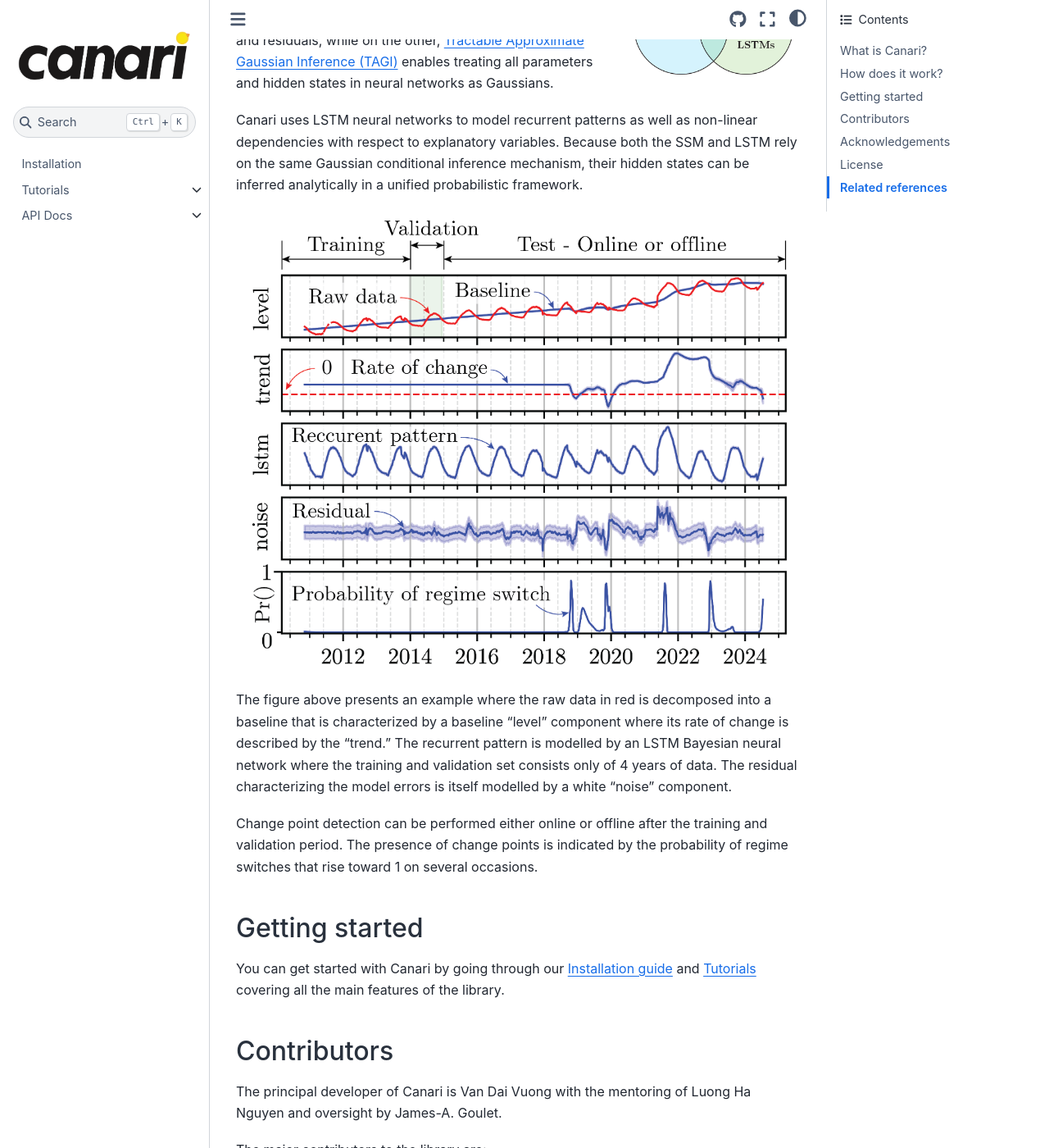
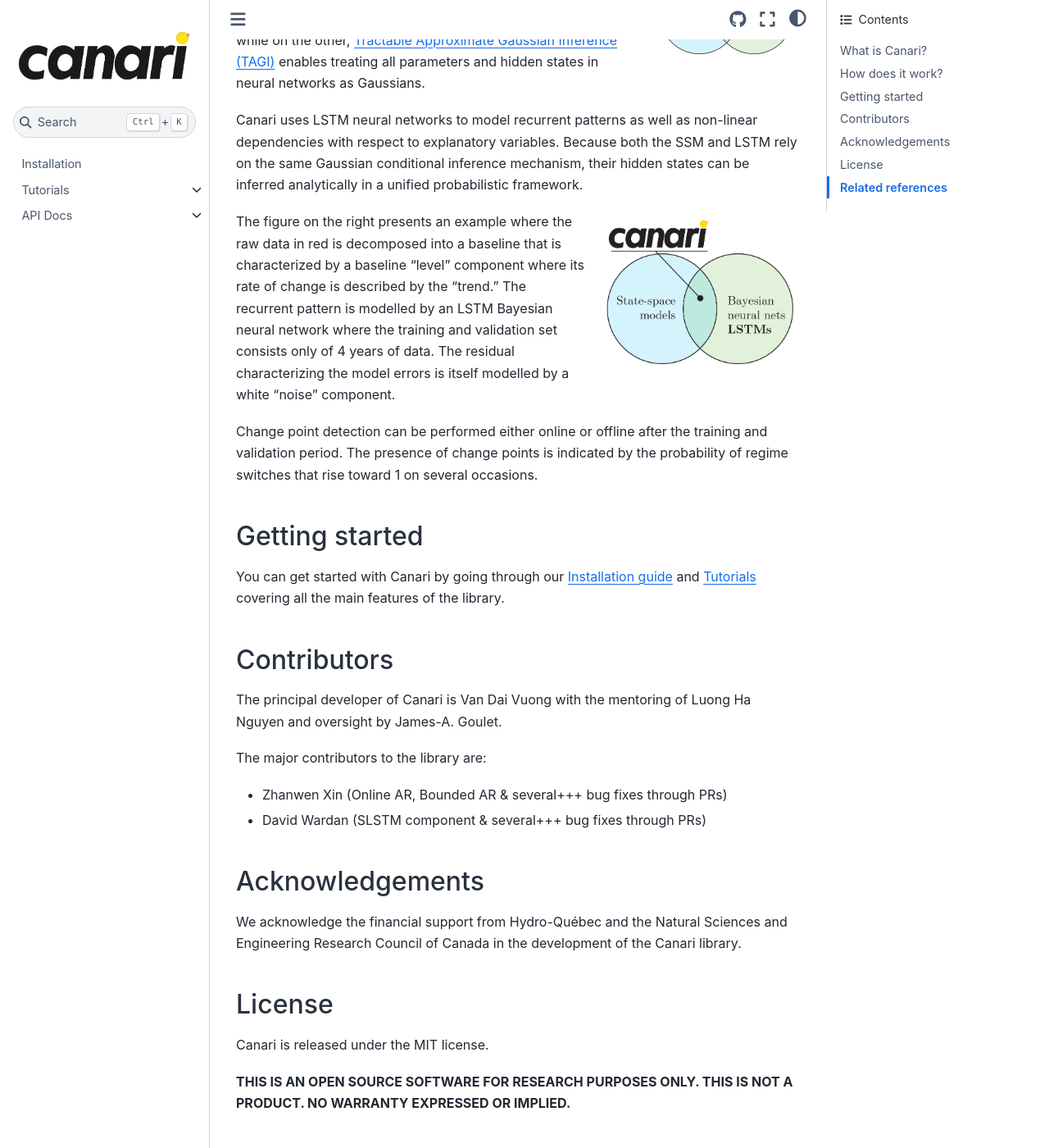
Before and after one commit to van-dai-vuong/canari, a Sphinx documentation site: the page built from docs/index.rst, in a window 1280 px wide and 1400 px high, scrolled down 763 px. Shown: the whole window at 82% size. Built offline with Sphinx 7.4.7 and the Sphinx Book theme 1.1.4, drawn with Linux system fonts in a browser that asks for light colours.

Commit message:
Update index.rst

```diff
--- a/docs/index.rst
+++ b/docs/index.rst
@@ -23,7 +23,7 @@
 -----------------
 
 .. figure:: _static/Canari_SSM_LSTM.png
-   :scale: 30%
+   :scale: 25%
    :align: right
 
 The methodological core behind the Canari library consists of a seamless integration between
@@ -37,9 +37,11 @@
 conditional inference mechanism, their hidden states can be inferred analytically in a unified
 probabilistic framework.
 
-.. figure:: _static/Canari_example.png
+.. figure:: _static/Canari_SSM_LSTM.png
+   :scale: 35%
+   :align: right
 
-The figure above presents an example where the raw data in red is decomposed into a baseline that
+The figure on the right presents an example where the raw data in red is decomposed into a baseline that
 is characterized by a baseline “level” component where its rate of change is described by the “trend.”
 The recurrent pattern is modelled by an LSTM Bayesian neural network where the training and validation
 set consists only of 4 years of data. The residual characterizing the model errors is itself modelled
```
